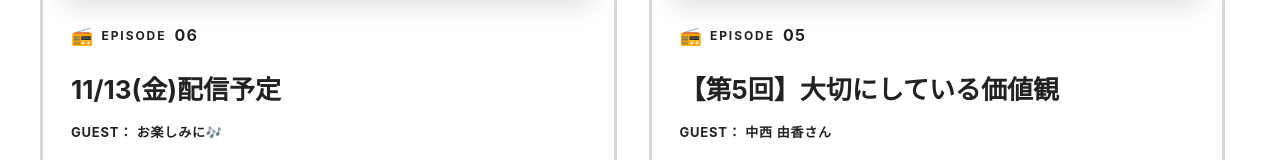
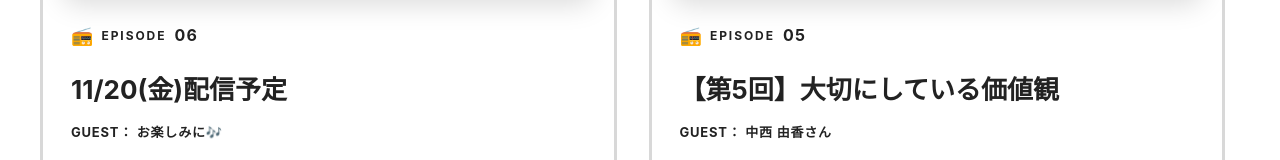
Before and after one commit to yuit-development-org/company_radio, a plain HTML site: page backnumber.html in a window 1280 px wide. Shown: the part 767-927 px from the top of the page. Drawn offline with Linux system fonts and the light colour scheme.

Commit message:
第6回日付修正

```diff
--- a/backnumber.html
+++ b/backnumber.html
@@ -92,7 +92,7 @@
                             </div>
 
                             <h2 class="backnumber-card-title fade-in delay-2">
-                                11/13(金)配信予定
+                                11/20(金)配信予定
                             </h2>
 
                             <p class="backnumber-guest fade-in delay-2">
```
